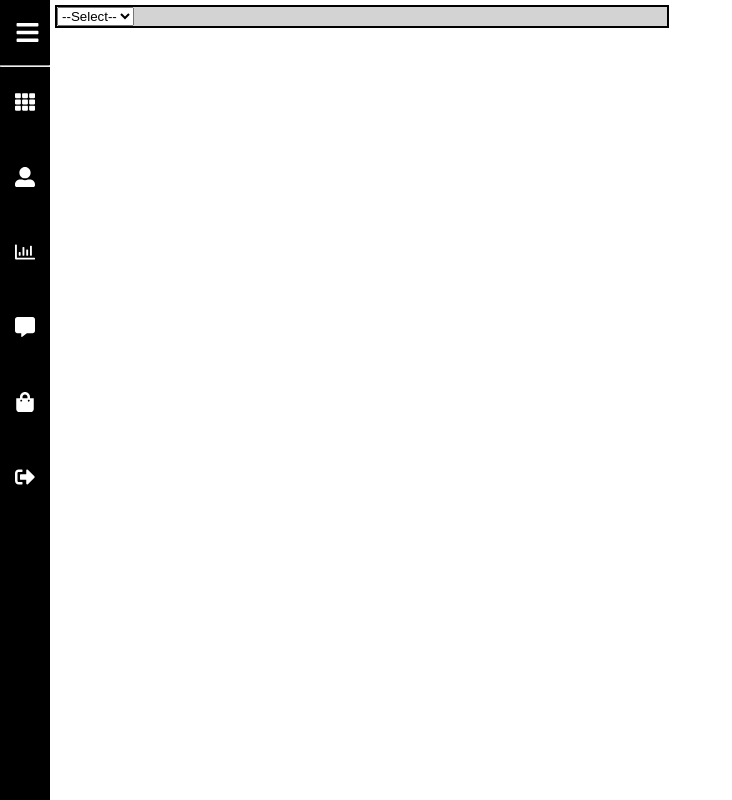
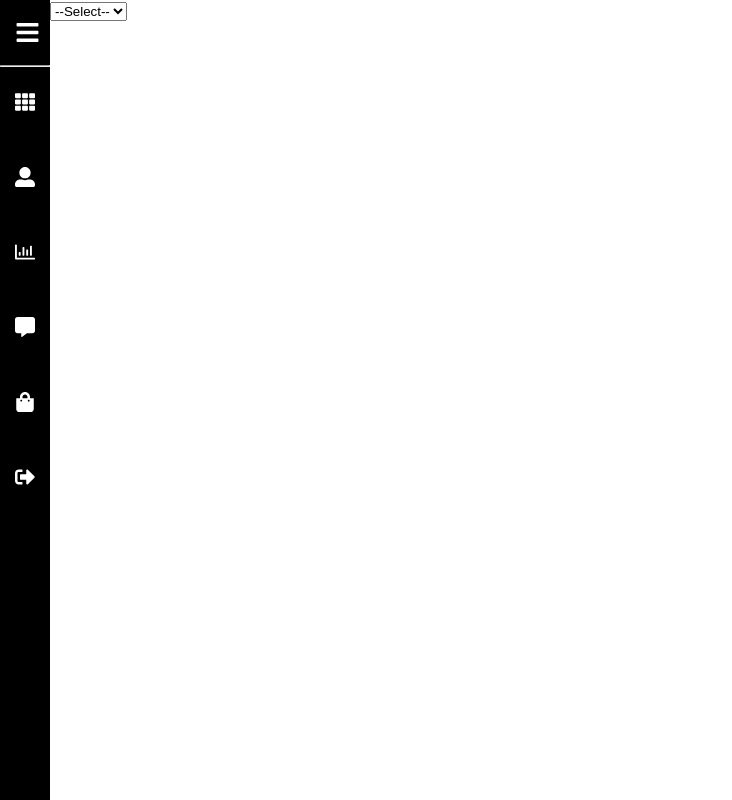
Before and after one commit to suresh160390/frontend, a React (Create React App) app: page /home/services in a window 1280 px wide. Shown: the whole page, without its empty margins (0-732 px from the left). Built offline with nearby package versions, Linux system fonts and the light colour scheme; sample sign-in values are in the browser's storage.

Commit message:
Update Services.js

```diff
--- a/src/Pages/Services.js
+++ b/src/Pages/Services.js
@@ -14,16 +14,16 @@ const Services = () => {
 
   return (
     <>
-      <div style={{ width: '100%',height: '40%',margin: '5px 0px 0px 5px', display: 'flex', justifycontent: 'center', alignItems: 'center', textAlign: 'center', backgroundColor: 'lightgray', border: '2px solid black'}}>
+      <div class='ser_hed'>
         <select id="Services" onChange={handleSelectChange}>
-            <option value="Select" >--Select--</option>
-            <option value="PES">PES</option>
-          </select>
+          <option value="Select" >--Select--</option>
+          <option value="PES">PES</option>
+        </select>
       </div>
-      <div style={{ width: '100%',height: '100%', marginTop: '5px'}}>
+      <div class='fin_hed'>
         {isSelect ? (
           <div>
-            <iframe title='TPH' style={{ width: '100%',height: '100%'}}
+            <iframe title='TPH'
               src='https://app.powerbi.com/links/kqzAEIZqYI?ctid=b6a45e6a-409e-4c04-be22-3ad749b6c7bb&pbi_source=linkShare'
               frameboder="0" allowFullScreen="true" >
             </iframe>
```
